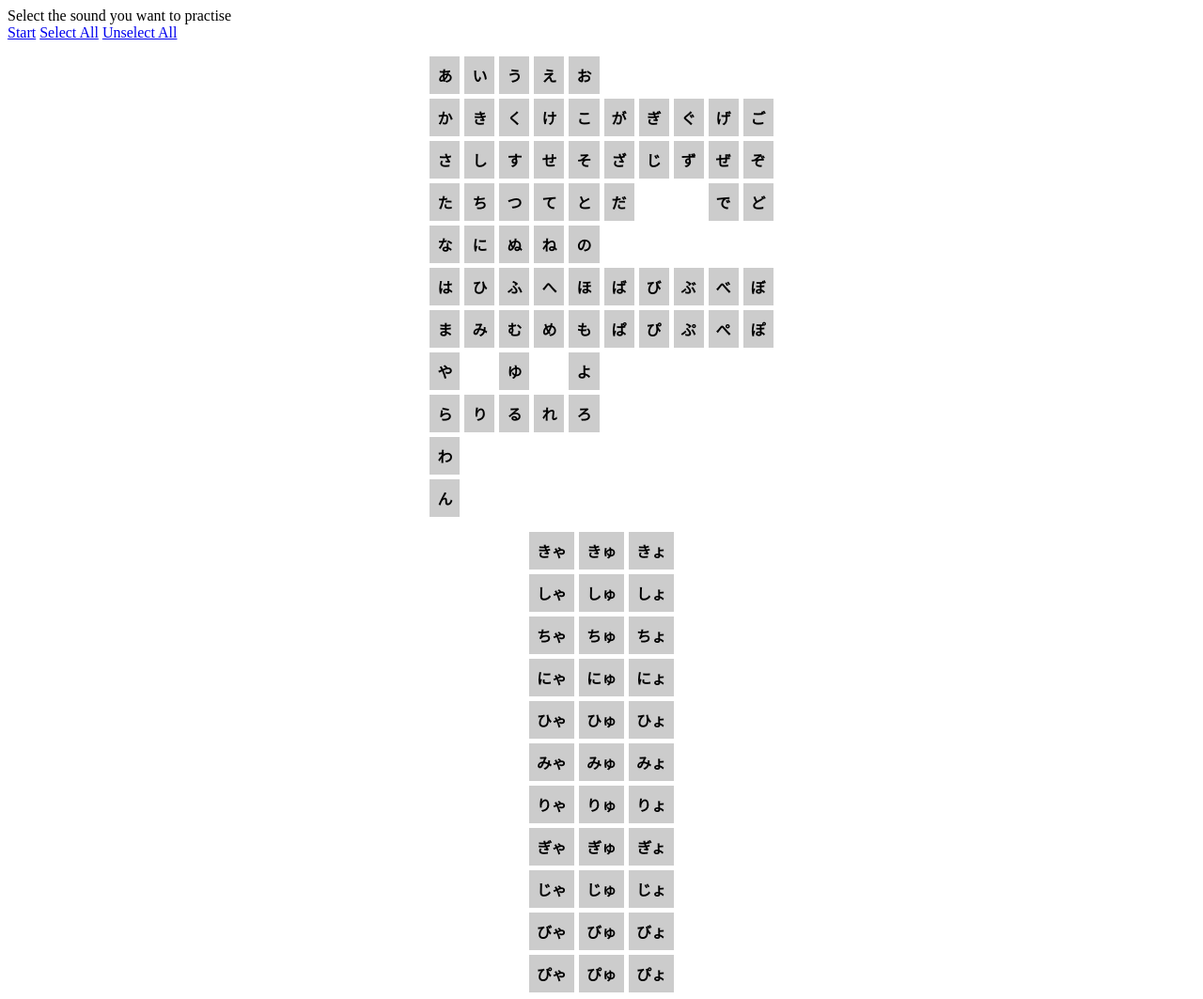
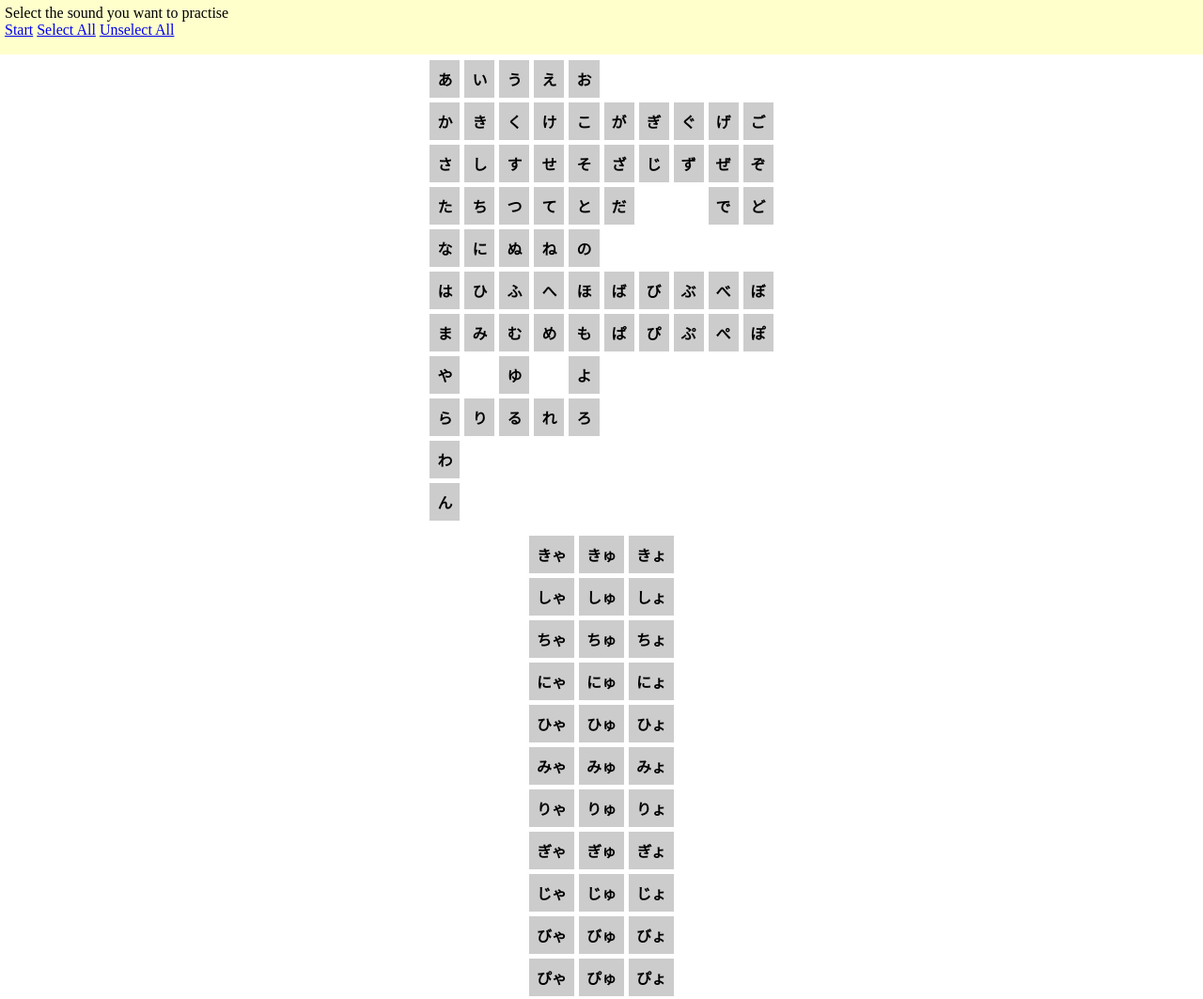
Before and after one commit to wonghang/wonghang.github.io, a plain HTML site: page 50on/index.html in a window 1280 px wide. Shown: the whole page at 94% size. Drawn offline with Linux system fonts and the light colour scheme.

Commit message:
better layout

```diff
--- a/50on/50on.css
+++ b/50on/50on.css
@@ -21,3 +21,17 @@ li {
 li.selected {
   background-color: #ccf;
 }
+#control {
+  position: fixed;
+  left: 0px;
+  top: 0px;
+  margin: 0px;
+  padding: 5px;
+  width: 100%;
+  height: 3em;
+  background-color: #ffc;
+}
+#allon {
+  margin: 4em;
+  padding: 0;
+}
--- a/50on/index.html
+++ b/50on/index.html
@@ -25,6 +25,7 @@ $(function() {
 <a style="display:none;" class="state0" href="javascript:ongame.unselect_all()">Unselect All</a>
 </div>
 
+<div id="allon">
 <ul id="set1">
 <li class="on" style="grid-column: 1"><span>あ</span><audio><source src="mp3/a.mp3" type="audio/mpeg"></audio></li>
 <li class="on" style="grid-column: 2"><span>い</span><audio><source src="mp3/i.mp3" type="audio/mpeg"></audio></li>
@@ -149,5 +150,7 @@ $(function() {
 <li class="on" style="grid-column: 2"><span>ぴゅ</span><audio><source src="mp3/pyu.mp3" type="audio/mpeg"></audio></li>
 <li class="on" style="grid-column: 3"><span>ぴょ</span><audio><source src="mp3/pyo.mp3" type="audio/mpeg"></audio></li>
 </ul>
+</div>
+
 </body>
 </html>
```
